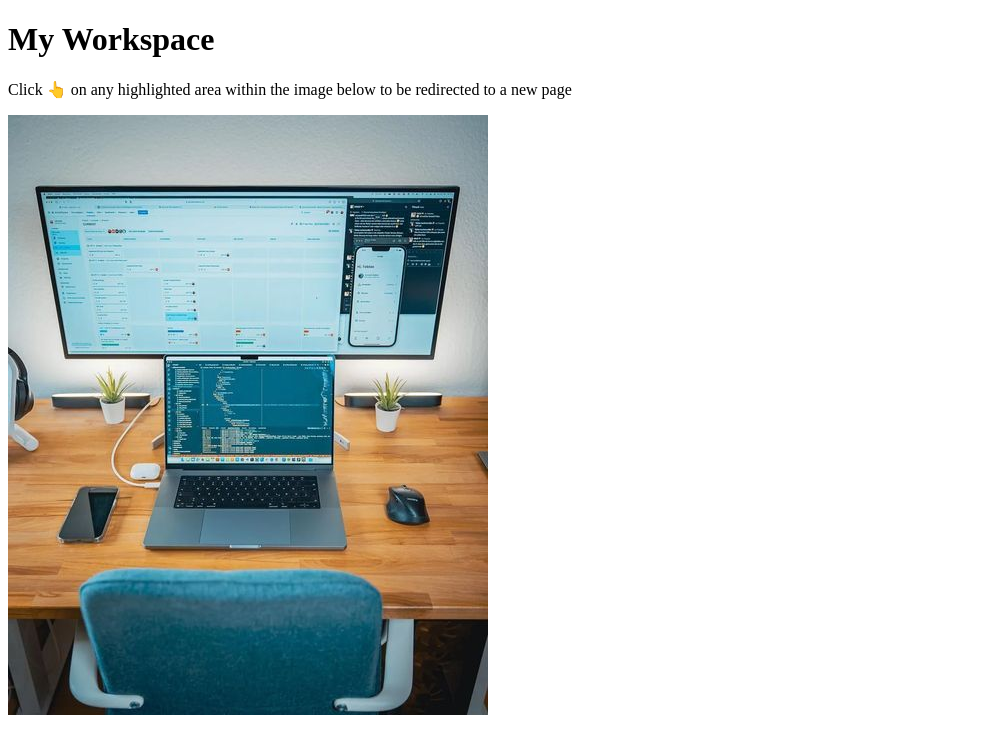
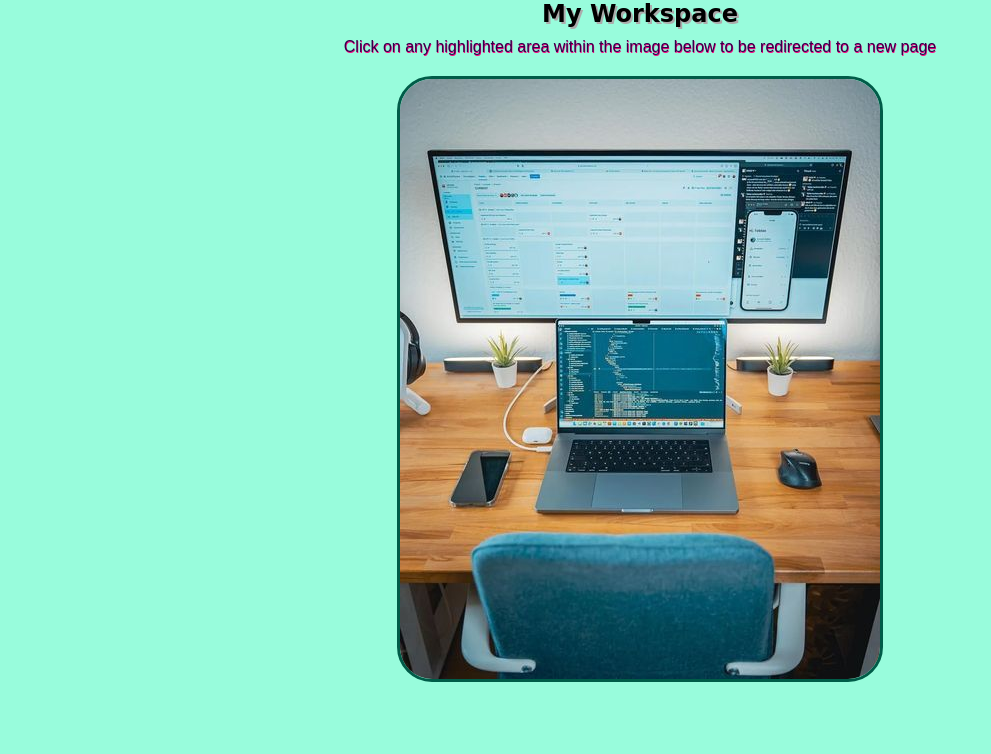
Before and after one commit to Hi-Aman-Jain/My-Workspace, a plain HTML site: page index.html in a window 1280 px wide. Shown: the whole page, without its empty margins (0-991 px from the left). Drawn offline with Linux system fonts and the light colour scheme.

Commit message:
css added

```diff
--- a/index.html
+++ b/index.html
@@ -3,18 +3,56 @@
   <head>
     <meta charset="UTF-8" />
     <meta name="viewport" content="width=device-width, initial-scale=1.0" />
-    <title>Workspace</title>
+    <title>My Space</title>
+    <style>
+      body {
+        font-family: Arial, sans-serif;
+        background-color: #98fcdc;
+        margin: 0;
+        padding: 0;
+        display: flex;
+        flex-direction: column;
+        align-items: center;
+        justify-content: center;
+        text-align: center;
+        overflow-y: hidden;
+      }
+      h2 {
+        color: #000000;
+        margin-top: 0px;
+        text-shadow: 2px 2px 0px #acacac;
+        font-family: cursive;
+      }
+      p {
+        color: #31004a;
+        margin-bottom: 20px;
+        margin-top: -10px;
+        text-shadow: 0.5px 0.5px 0px #ff0080;
+      }
+      img {
+        border: 3px solid #005c48;
+        border-radius: 35px;
+        transition: transform 0.3s ease;
+      }
+      img:hover {
+        transform: scale(1.05);
+        box-shadow: 5px 5px 20px #004d43;
+      }
+      map area {
+        cursor: pointer;
+      }
+    </style>
   </head>
   <body>
-    <h1>My Workspace</h1>
+    <h2>My Workspace</h2>
     <p>
-      Click 👆 on any highlighted area within the image below to be redirected
-      to a new page
+      Click on any highlighted area within the image below to be redirected to a
+      new page
     </p>
-
-    <img src="workspace.jpeg" alt="Workplace" usemap="#workmap" />
-
-    <map name="#workmap">
+    <div style="position: relative">
+      <img src="workspace.jpeg" alt="Workplace" usemap="#workmap" />
+    </div>
+    <map name="workmap">
       <area
         target="_blank"
         alt="Screen"
```
